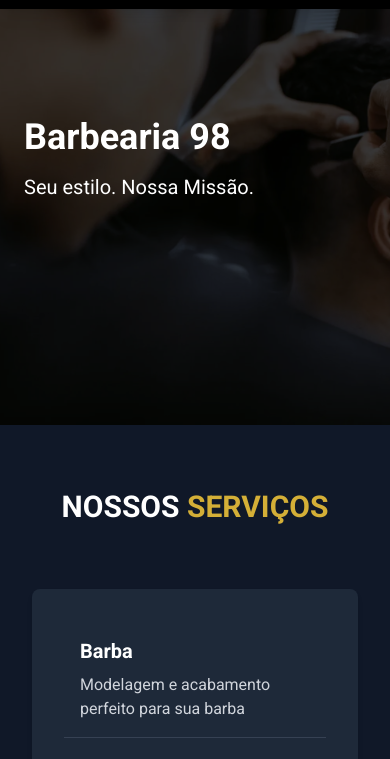
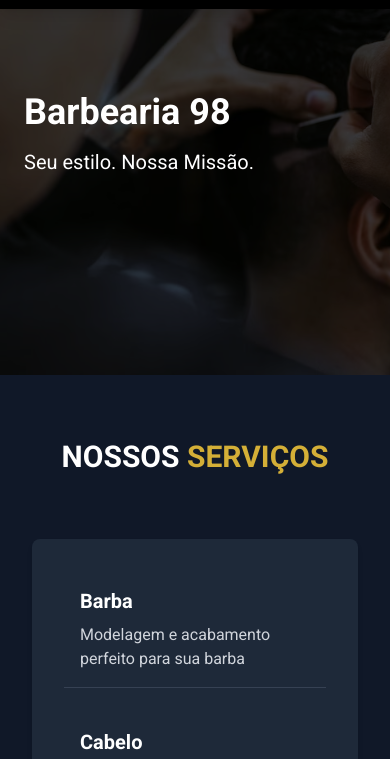
Before and after one commit to barbearia98/site, a website built with Vite: page index.html in a window 390 px wide. Shown: the part 75-834 px from the top of the page. Built offline with nearby package versions, Linux system fonts and the light colour scheme.

Commit message:
adiciona novas imagens otimizadas para mobile para o banner e remove imagem obsoleta

```diff
--- a/index.html
+++ b/index.html
@@ -87,7 +87,8 @@
         </div>
     </nav>
 
-    <header class="bg-cover bg-center bg-no-repeat h-[500px] bg-[url(/images/hero-image-barbearia.webp)] bg-gray-600 bg-blend-multiply">
+    <header class="bg-cover bg-center bg-no-repeat h-[450px] md:h-[500px] bg-gray-600 bg-blend-multiply
+           bg-[url(/images/mobile-hero-image-barbearia.avif)] md:bg-[url(/images/hero-image-barbearia.avif)]">
         <div class="container z-10 relative mx-auto px-6 flex h-full items-center">
             <div class="text-white max-w-xl">
                 <h1 class="text-4xl md:text-5xl font-bold mb-4">Barbearia 98</h1>
```
Also changed, not shown: barbearia-98.jpeg (added), public/images/hero-image-barbearia.avif (added), public/images/hero-image-barbearia.webp (deleted), public/images/mobile-hero-image-barbearia.avif (added).
